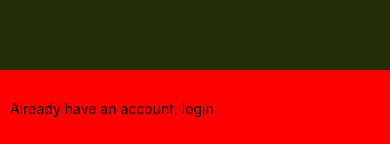
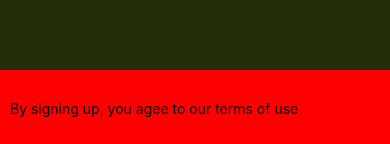
Before and after one commit to Sedinamm/Photography-mobile-app, a React Native app: screen / in a window 390 px wide. Shown: the part 697-841 px from the top of the page. Built offline with nearby package versions, Linux system fonts and the light colour scheme.

Commit message:
updated text

```diff
--- a/Screens/Signup.js
+++ b/Screens/Signup.js
@@ -82,7 +82,7 @@ export default function Signup() {
 
       {/* Already have an account? */}
       <View style={{flex: 1,backgroundColor: "red",}}>
-      <Text style={{paddingLeft:10, paddingTop:30}}>Already have an account, login</Text>
+      <Text style={{paddingLeft:10, paddingTop:30}}>By signing up, you agee to our terms of use</Text>
       </View>
     </View>
   );
```
